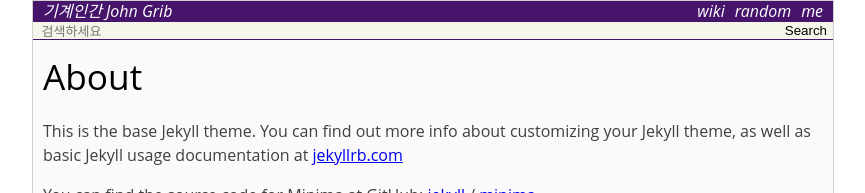
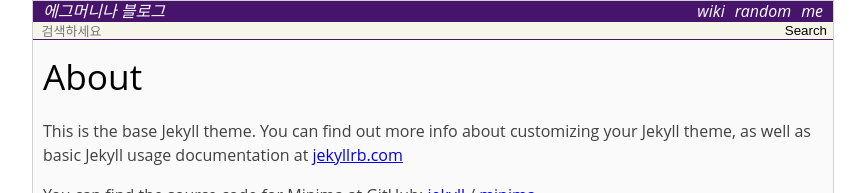
Before and after one commit to wafy/wafy.github.io, a Jekyll site: the page built from about.md, in a window 1280 px wide. Shown: the top 193 px of the page, without its empty margins (207-1072 px from the left). Built offline with Jekyll 4.4.1, drawn with Linux system fonts in a browser that asks for light colours; comment, search, counter and statistics services are not loaded; part of the change alters nothing that is shown.

```diff
--- a/_config.yml
+++ b/_config.yml
@@ -1,16 +1,14 @@
 # Site settings
-title: 기계인간 John Grib
-url: "https://johngrib.github.io"
+title: 에그머니나 블로그
+url: "https://wafy.github.io"
 baseurl: ""
 description: >
-    기계인간 블로그
+    최선혁 블로그
 
 # My information
-email: johngrib82@gmail.com
-author: 기계인간 John Grib
-profile: 유물론자
-twitter_username: John_Grib
-github_username: johngrib
+email: wafy75@gmail.com
+author: 최선혁
+github_username: wafy
 comment-support: utterances
 
 # Build settings
@@ -38,10 +36,10 @@ collections:
 
 # Comment Service
 disqus:
-  id: johngrib
-  shortname: johngrib
+  id: wafy
+  shortname: wafy
 utterances:
-  repo: johngrib/johngrib.github.io
+  repo: wafy/wafy.github.io
   issue-term: pathname
   label: Comment
   branch: master
@@ -52,9 +50,9 @@ google_analytics:
 google_adsense:
   client: ca-pub-3675948545737694
 
-blame: "https://github.com/johngrib/johngrib.github.io/blame/master/_wiki"
-edit: "https://github.com/johngrib/johngrib.github.io/edit/master/_wiki"
-issue: "https://github.com/johngrib/johngrib.github.io/issues/new"
+blame: "https://github.com/wafy/wafy.github.io/blame/master/_wiki"
+edit: "https://github.com/wafy/wafy.github.io/edit/master/_wiki"
+issue: "https://github.com/wafy/wafy.github.io/issues/new"
 
 timezone: "Asia/Seoul"
 
```
